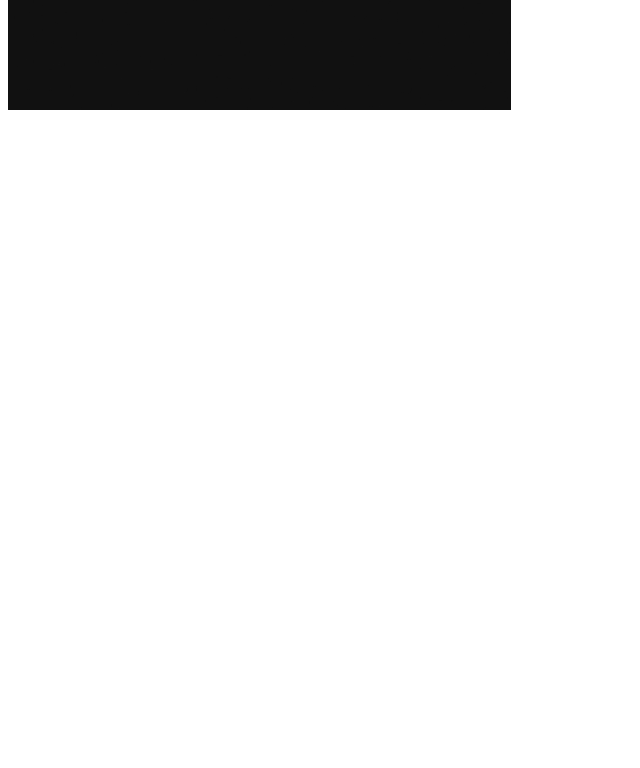
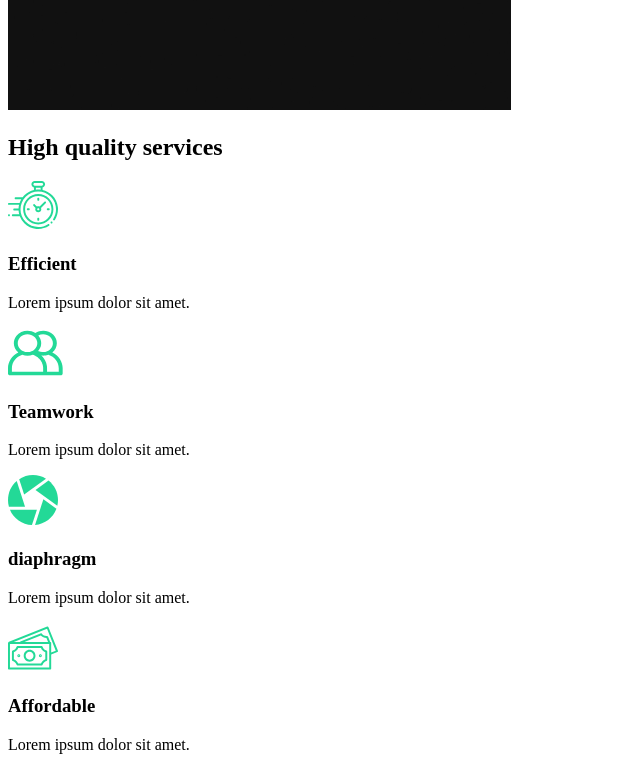
Before and after one commit to SkintHustler/project-capture, a React (Create React App) app: page / in a window 1280 px wide. Shown: the part 860-1628 px from the top of the page, without its empty margins (0-640 px from the left). Before the commit the page ends 982 px from the top, so only its background shows below. Built offline with nearby package versions, Linux system fonts and the light colour scheme.

Commit message:
3. Services Section

```diff
--- a/src/Pages/AboutUs.js
+++ b/src/Pages/AboutUs.js
@@ -1,7 +1,13 @@
 import React from "react";
 import AboustSection from "../components/AboutSection";
+import ServicesSection from "../components/ServicesSection";
 const AboutUs = () => {
-  return <AboustSection />;
+  return (
+    <>
+      <AboustSection />
+      <ServicesSection />
+    </>
+  );
 };
 
 export default AboutUs;
--- /dev/null
+++ b/src/components/ServicesSection.js
@@ -0,0 +1,53 @@
+import React from "react";
+// import icons
+import clock from "../img/clock.svg";
+import diaphragm from "../img/diaphragm.svg";
+import money from "../img/money.svg";
+import teamwork from "../img/teamwork.svg";
+import home2 from "../img/home2.png";
+const ServicesSection = () => {
+  return (
+    <div className="services">
+      <div className="description">
+        <h2>
+          High <span>quality</span> services
+        </h2>
+        <div className="cards">
+          <div className="card">
+            <div className="icon">
+              <img src={clock} alt="icon" />
+              <h3>Efficient</h3>
+            </div>
+            <p>Lorem ipsum dolor sit amet.</p>
+          </div>
+          <div className="card">
+            <div className="icon">
+              <img src={teamwork} alt="icon" />
+              <h3>Teamwork</h3>
+            </div>
+            <p>Lorem ipsum dolor sit amet.</p>
+          </div>
+          <div className="card">
+            <div className="icon">
+              <img src={diaphragm} alt="icon" />
+              <h3>diaphragm</h3>
+            </div>
+            <p>Lorem ipsum dolor sit amet.</p>
+          </div>
+          <div className="card">
+            <div className="icon">
+              <img src={money} alt="icon" />
+              <h3>Affordable</h3>
+            </div>
+            <p>Lorem ipsum dolor sit amet.</p>
+          </div>
+        </div>
+      </div>
+      <div className="image">
+        <img src={home2} alt="" />
+      </div>
+    </div>
+  );
+};
+
+export default ServicesSection;
```
